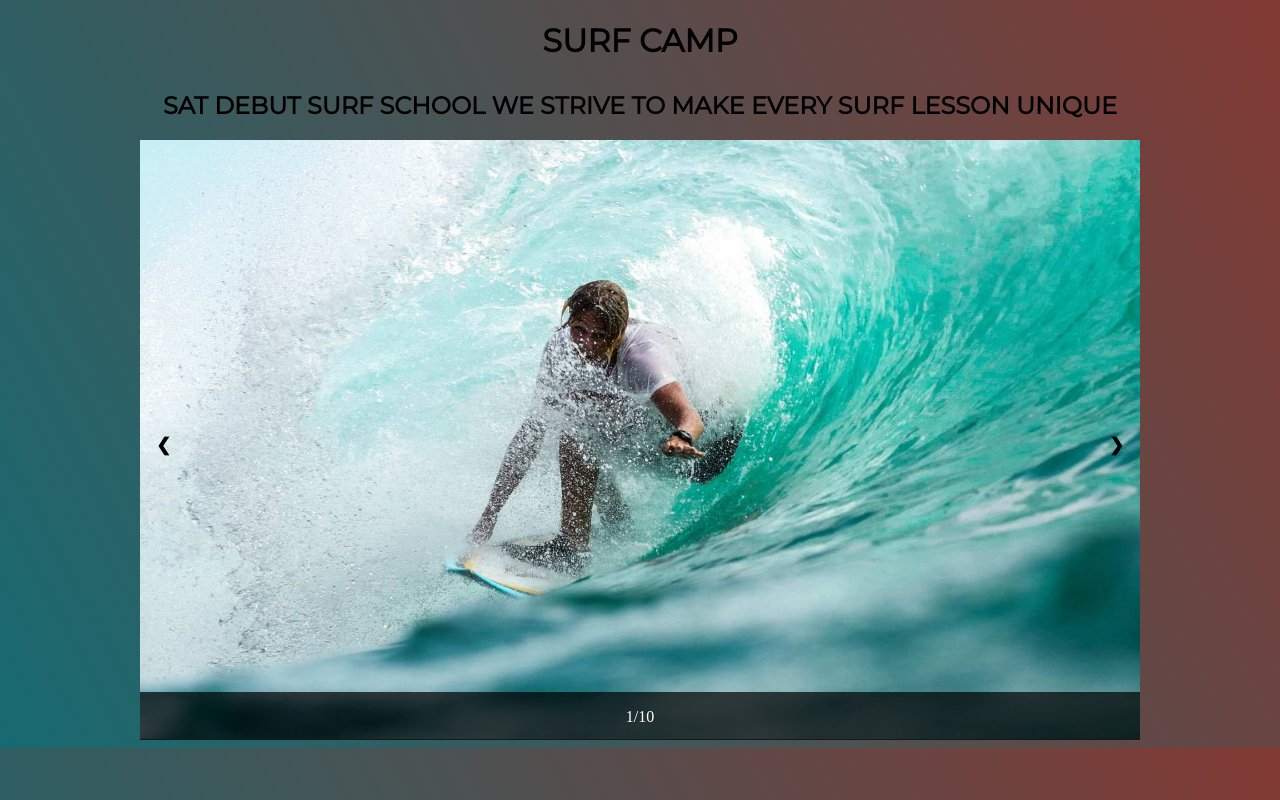
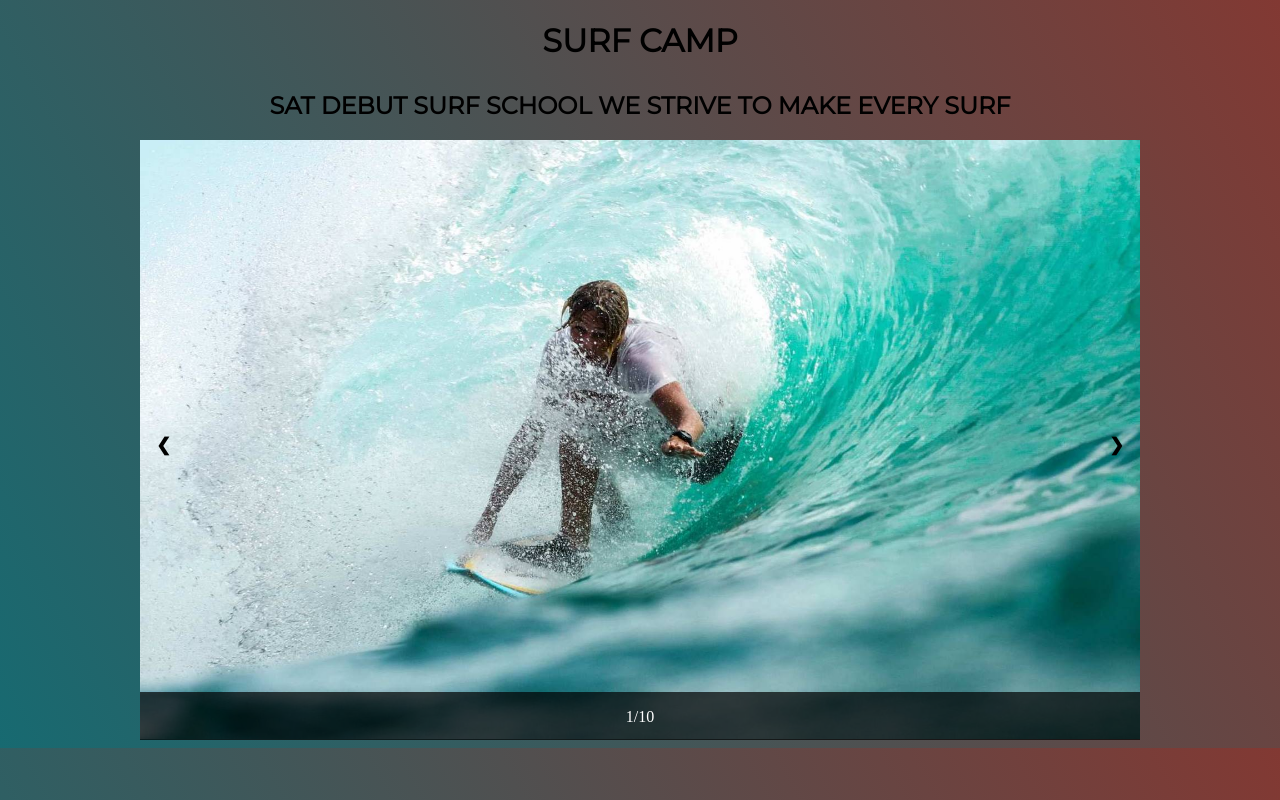
Before and after one commit to Nelliney/protest, a plain HTML site: page carousel/index.html in a window 1280 px wide. Drawn offline with Linux system fonts and the light colour scheme.

Commit message:
changege

```diff
--- a/carousel/index.html
+++ b/carousel/index.html
@@ -14,7 +14,7 @@
   <h1>SURF CAMP</h1>
 
   <section>
-    <h2>SAT DEBUT SURF SCHOOL WE STRIVE TO MAKE EVERY SURF LESSON UNIQUE</h2>
+    <h2>SAT DEBUT SURF SCHOOL WE STRIVE TO MAKE EVERY SURF </h2>
 
 
     <figure class="slideshow">
```
